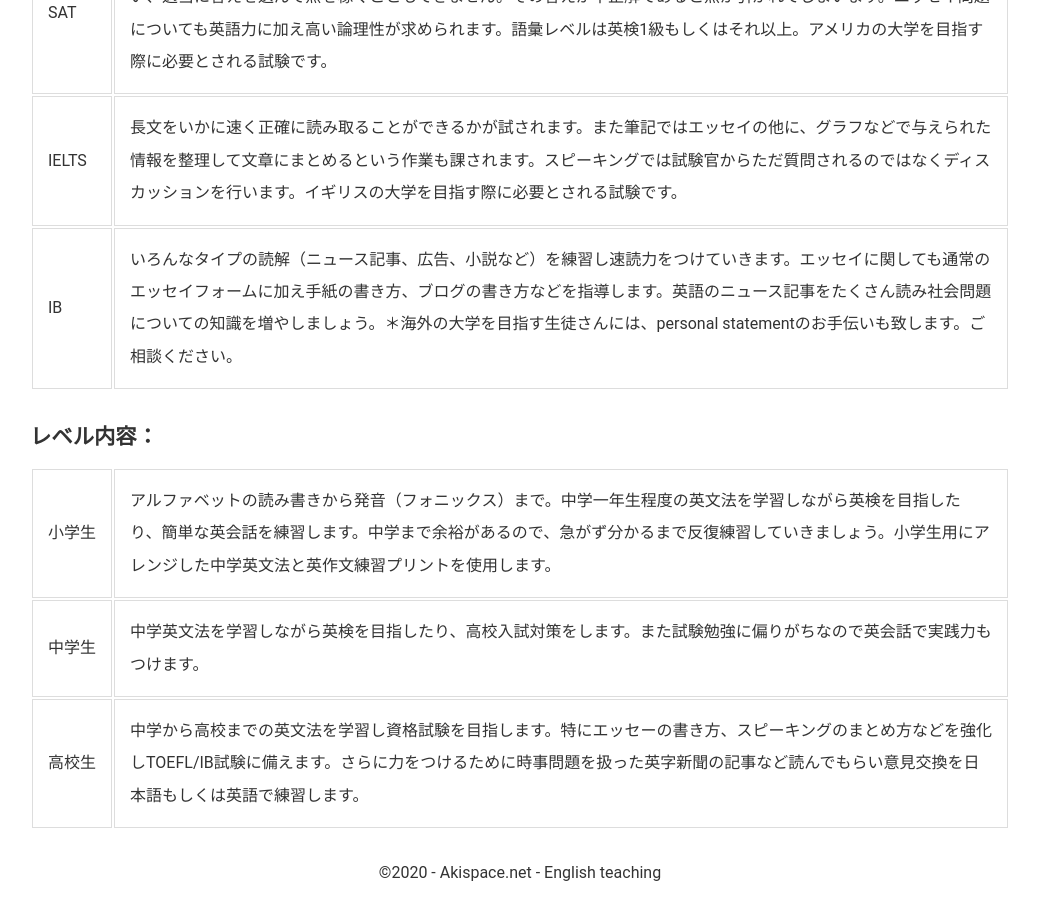
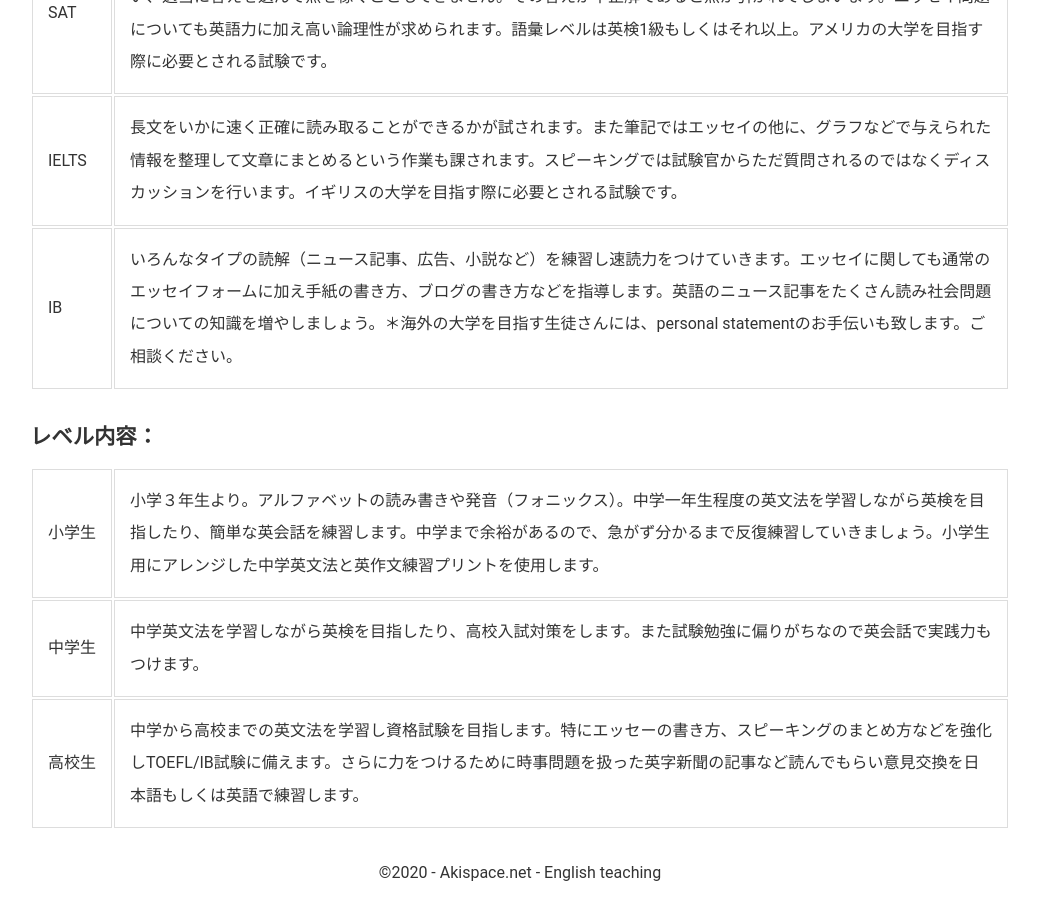
Before and after one commit to phocean/akispace, a Jekyll site: the page built from lessons.md, in a window 1280 px wide and 900 px high, scrolled down 958 px. Shown: the whole window, without its empty margins (120-1159 px from the left). Built offline with Jekyll 4.4.1, drawn with Linux system fonts in a browser that asks for light colours.

Commit message:
Update lessons.md

```diff
--- a/lessons.md
+++ b/lessons.md
@@ -46,7 +46,7 @@ description: フランス、パリ /ブローニュで探すオンライン英
 <table>
 <tr>
 <td nowrap>小学生 </td>
-<td>アルファベットの読み書きから発音（フォニックス）まで。中学一年生程度の英文法を学習しながら英検を目指したり、簡単な英会話を練習します。中学まで余裕があるので、急がず分かるまで反復練習していきましょう。小学生用にアレンジした中学英文法と英作文練習プリントを使用します。</td>
+<td>小学３年生より。アルファベットの読み書きや発音（フォニックス）。中学一年生程度の英文法を学習しながら英検を目指したり、簡単な英会話を練習します。中学まで余裕があるので、急がず分かるまで反復練習していきましょう。小学生用にアレンジした中学英文法と英作文練習プリントを使用します。</td>
 </tr>
 <tr>
 <td nowrap>中学生</td>
```
